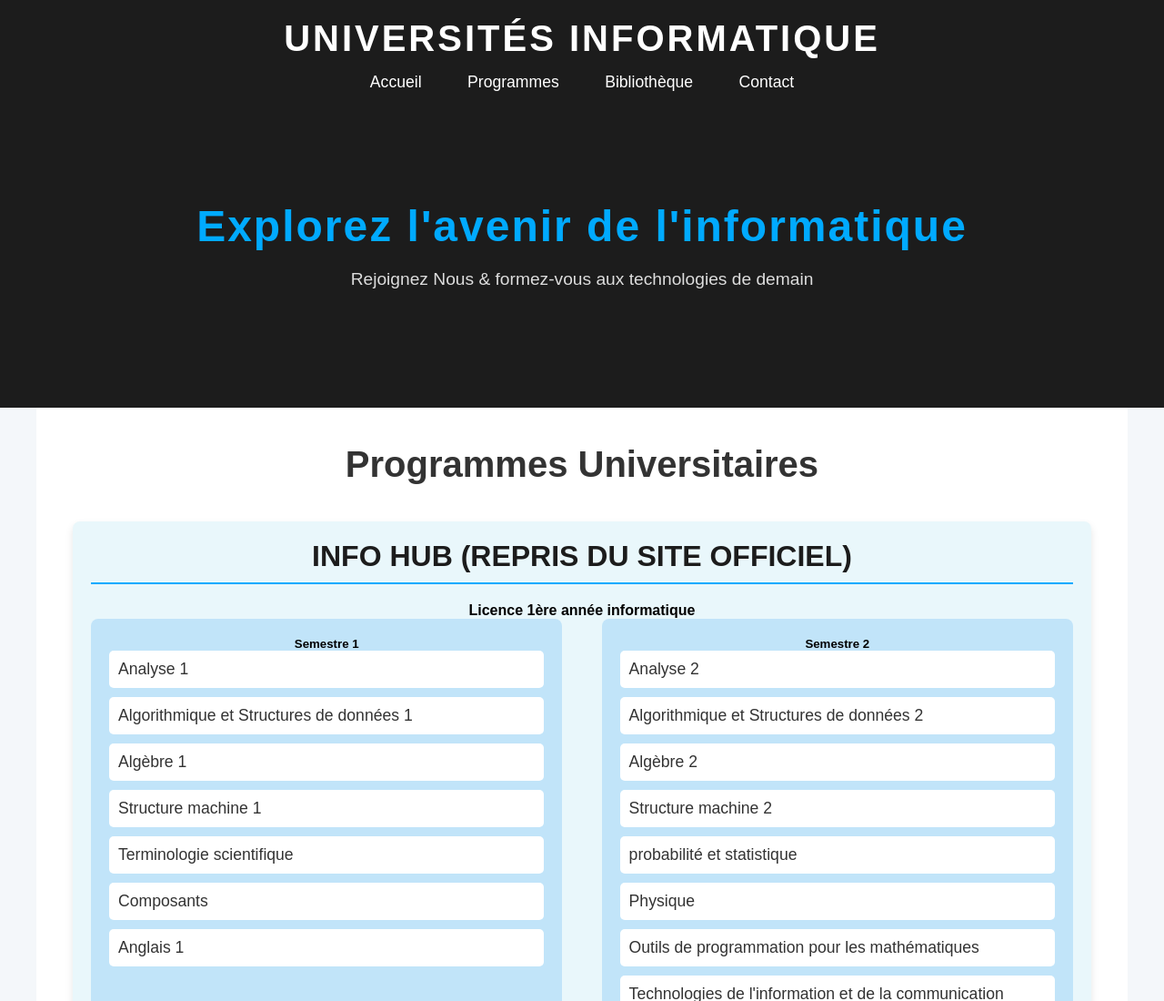
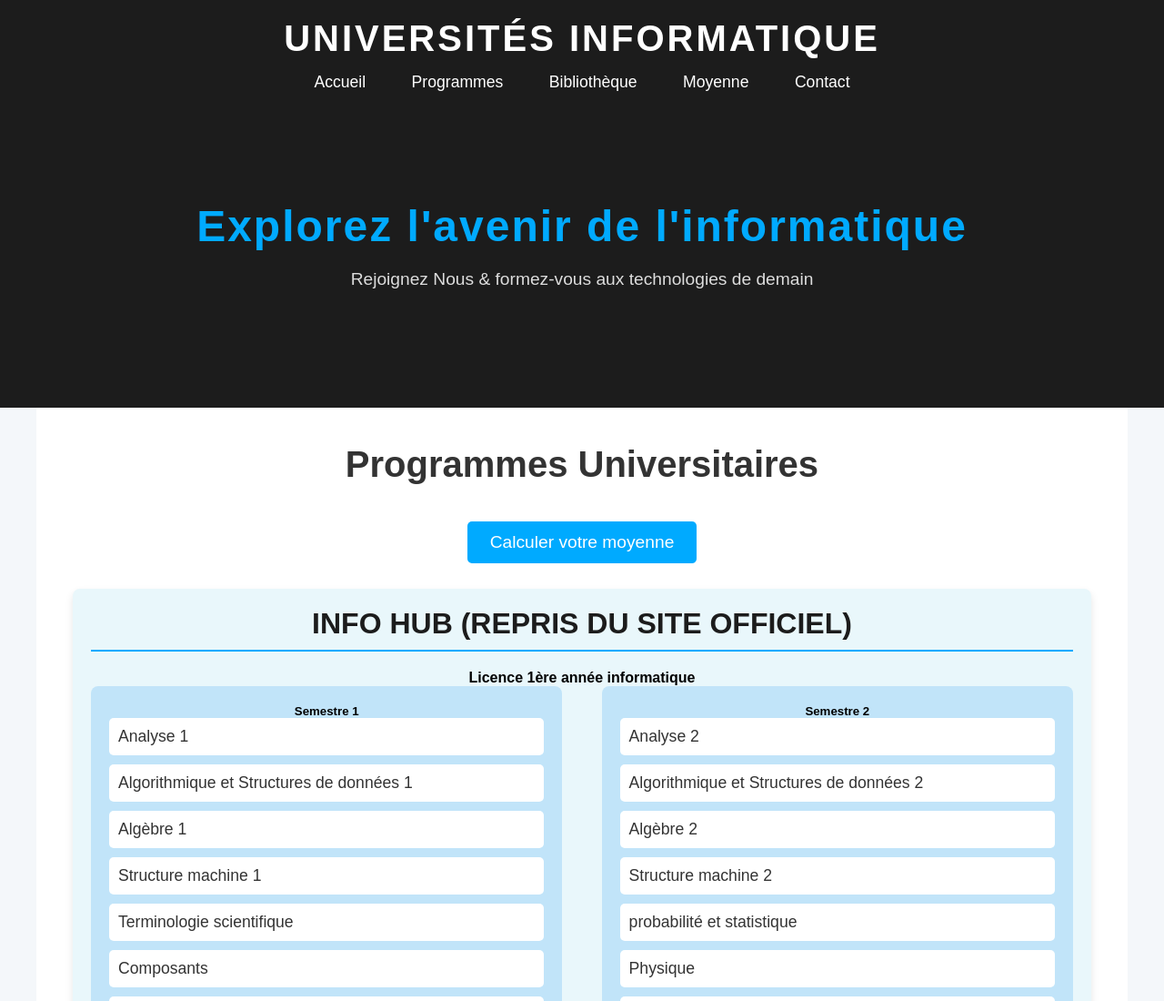
Before and after one commit to developing-off/info-resources, a plain HTML site: page website/index.html in a window 1280 px wide. Shown: the top 1100 px of the page at 91% size. Drawn offline with Linux system fonts and the light colour scheme.

Commit message:
Add styling for buttons and link to average calculator; improve layout and readability in index.html

```diff
--- a/website/index.html
+++ b/website/index.html
@@ -12,6 +12,18 @@
       property="og:image"
       content="https://th.bing.com/th/id/OIP.5CndTkd0-nqGwgaoMXgPxwHaCU?rs=1&pid=ImgDetMain"
     />
+    <style>
+      button {
+        background-color: #00aaff;
+        color: #fff;
+        padding: 12px 25px;
+        font-size: 1.2em;
+        border: none;
+        border-radius: 5px;
+        cursor: pointer;
+        transition: background-color 0.3s ease;
+      }
+    </style>
   </head>
   <body>
     <!-- Header -->
@@ -21,6 +33,7 @@
         <a href="index.html">Accueil</a>
         <a href="#programme">Programmes</a>
         <a href="pages/code/code.html">Bibliothèque</a>
+        <a href="https://moyenne-univ.vercel.app/">Moyenne</a>
         <a href="https://t.me/Developing_off">Contact</a>
       </nav>
     </header>
@@ -33,9 +46,13 @@
     <!-- Courses Section -->
     <section id="programme" class="programs">
       <h2>Programmes Universitaires</h2>
-      <div id="university-programs">
-
-      </div>
+      <a href="https://moyenne-univ.vercel.app/">
+        <button>Calculer votre moyenne</button>
+      </a>
+      <br>
+      <div id="university-programs" style="
+      margin-top: 28px;
+  "></div>
     </section>
 
     <!-- Collaboration Section -->
@@ -87,9 +104,7 @@
         <div class="module-system-group">
           <div>
             <label for="Module">Module :</label>
-            <select id="Module" name="Module" required>
-
-            </select>
+            <select id="Module" name="Module" required></select>
           </div>
           <div>
             <label for="Systeme">Système :</label>
@@ -129,7 +144,9 @@
     <!-- Footer -->
     <footer>
       <div class="footer-links">
-        <a href="https://github.com/developing-off/info-resources" target="_blank"
+        <a
+          href="https://github.com/developing-off/info-resources"
+          target="_blank"
           >Contribute on GitHub</a
         >
         <a href="https://t.me/Developing_off">Give us your feedback</a>
```
